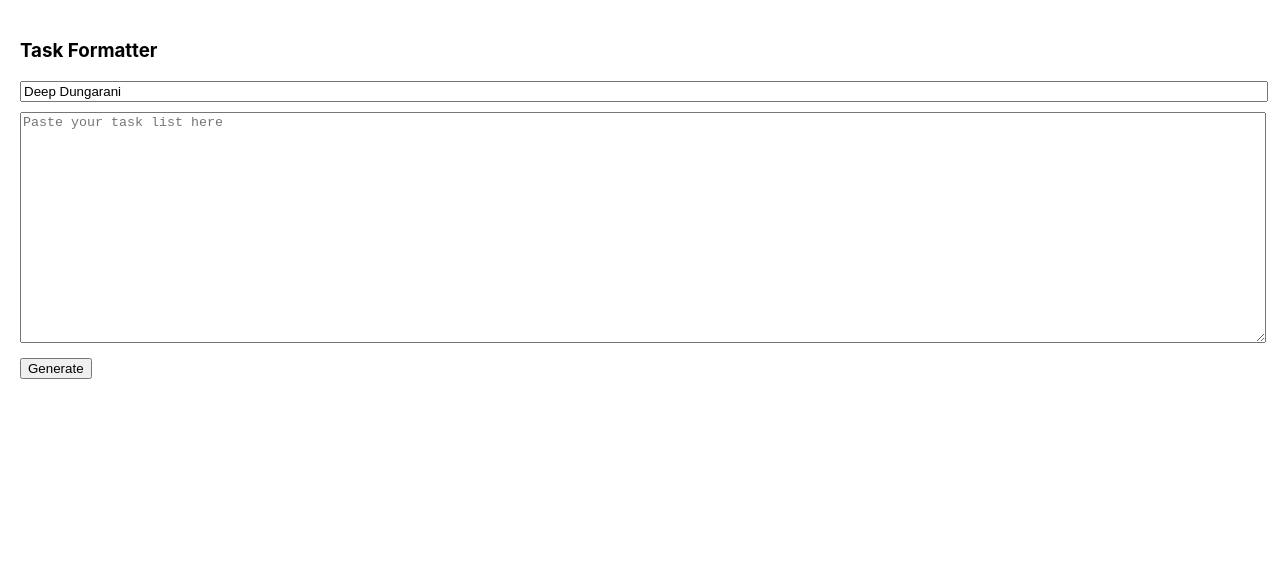
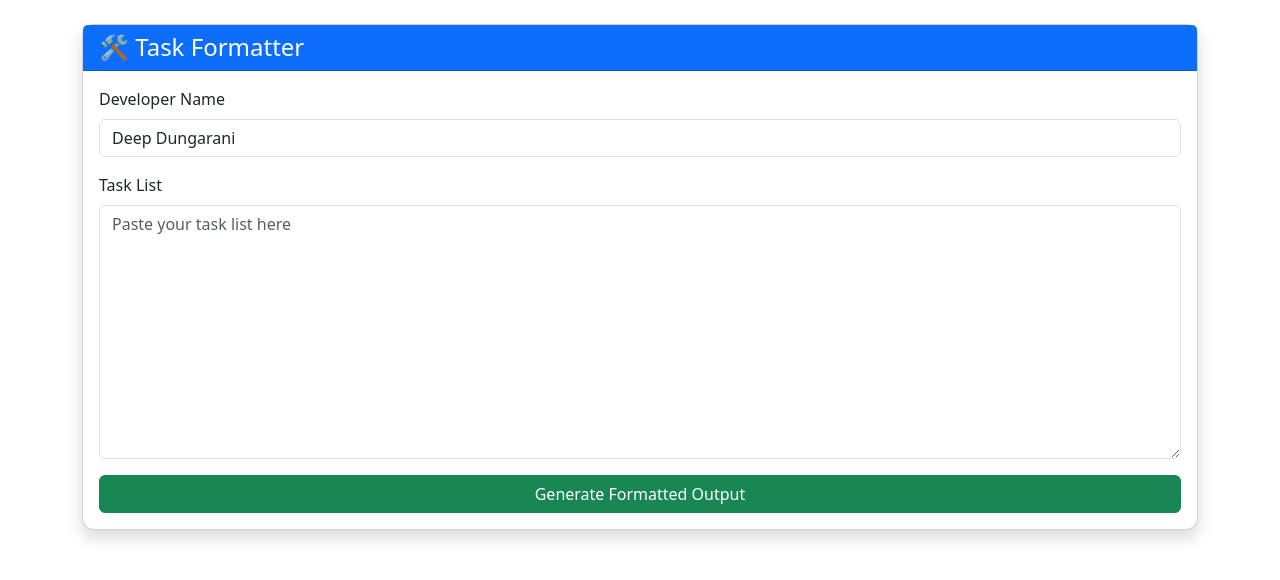
Before and after one commit to Deep1223/Task-Formatter, a React (Create React App) app: page / in a window 1280 px wide. Shown: the top 580 px of the page. Built offline with nearby package versions, Linux system fonts and the light colour scheme.

Commit message:
Update task formater

```diff
--- a/package.json
+++ b/package.json
@@ -7,6 +7,7 @@
     "@testing-library/jest-dom": "^6.6.3",
     "@testing-library/react": "^16.3.0",
     "@testing-library/user-event": "^13.5.0",
+    "bootstrap": "^5.3.5",
     "react": "^19.1.0",
     "react-dom": "^19.1.0",
     "react-scripts": "5.0.1",
--- a/src/TaskFormater.js
+++ b/src/TaskFormater.js
@@ -1,4 +1,6 @@
 import React, { useState } from 'react';
+import './TaskFormatter.css';
+import 'bootstrap/dist/css/bootstrap.min.css';
 
 const TaskFormatter = () => {
     const [devName, setDevName] = useState('Deep Dungarani');
@@ -31,9 +33,17 @@ const TaskFormatter = () => {
 
             if (match) {
                 const [, taskId, title, wh, wm, eh, em] = match;
+                const workedMin = parseInt(wh) * 60 + parseInt(wm);
+                const estMin = parseInt(eh) * 60 + parseInt(em);
+
                 const workedStr = formatToDayHourMin(wh, wm);
                 const estStr = formatToDayHourMin(eh, em);
-                formatted += `${taskId} - ${title.trim()} - [${workedStr}] - [${estStr}]\n`;
+
+                formatted += `${taskId} - ${title.trim()} - [${workedStr}] - [${estStr}] - \n`;
+
+                if (workedMin > estMin * 1.1) {
+                    formatted += `Reason:- \n`;
+                }
             }
         }
 
@@ -41,46 +51,63 @@ const TaskFormatter = () => {
         setCopySuccess('');
     };
 
+
     const handleCopy = async () => {
         try {
             await navigator.clipboard.writeText(output);
             setCopySuccess('Copied!');
-            setTimeout(() => setCopySuccess(''), 2000); // Clear after 2 seconds
+            setTimeout(() => setCopySuccess(''), 2000);
         } catch (err) {
             setCopySuccess('Failed to copy');
         }
     };
 
     return (
-        <div style={{ padding: '20px' }}>
-            <h3>Task Formatter</h3>
+        <div className="container mt-4 task-formatter">
+            <div className="card shadow">
+                <div className="card-header bg-primary text-white">
+                    <h4 className="mb-0">🛠️ Task Formatter</h4>
+                </div>
+                <div className="card-body">
+                    <div className="mb-3">
+                        <label className="form-label">Developer Name</label>
                         <input
                             type="text"
                             value={devName}
                             onChange={(e) => setDevName(e.target.value)}
-                style={{ width: '100%', marginBottom: '10px' }}
-                placeholder="Developer Name"
+                            className="form-control"
+                            placeholder="Enter your name"
                         />
+                    </div>
+                    <div className="mb-3">
+                        <label className="form-label">Task List</label>
                         <textarea
-                rows={15}
+                            rows={10}
                             value={taskText}
                             onChange={(e) => setTaskText(e.target.value)}
-                style={{ width: '100%', marginBottom: '10px' }}
+                            className="form-control"
                             placeholder="Paste your task list here"
                         />
-            <button onClick={generateFormattedText}>Generate</button>
+                    </div>
+                    <button onClick={generateFormattedText} className="btn btn-success w-100">
+                        Generate Formatted Output
+                    </button>
 
                     {output && (
-                <>
-                    <div style={{ marginTop: '20px' }}>
-                        <button onClick={handleCopy}>Copy to Clipboard</button>
-                        <span style={{ marginLeft: '10px', color: 'green' }}>{copySuccess}</span>
+                        <div className="mt-4">
+                            <div className="d-flex justify-content-between align-items-center mb-2">
+                                <button className="btn btn-outline-primary" onClick={handleCopy}>
+                                    📋 Copy to Clipboard
+                                </button>
+                                {copySuccess && (
+                                    <span className="text-success fw-bold">{copySuccess}</span>
+                                )}
                             </div>
-                    <pre style={{ marginTop: '10px', fontWeight: 'bold', whiteSpace: 'pre-wrap' }}>
-                        {output}
-                    </pre>
-                </>
+                            <pre className="formatted-output">{output}</pre>
+                        </div>
                     )}
+                </div>
+            </div>
         </div>
     );
 };
--- /dev/null
+++ b/src/TaskFormatter.css
@@ -0,0 +1,12 @@
+.task-formatter .card {
+    border-radius: 12px;
+}
+
+.task-formatter .formatted-output {
+    background-color: #f8f9fa;
+    border: 1px solid #dee2e6;
+    padding: 15px;
+    border-radius: 6px;
+    white-space: pre-wrap;
+    font-family: monospace;
+}
```
Also changed, not shown: 1 other file (tests, documents, lock files or other folders). Lines whose indentation alone changed are shown as unchanged.
